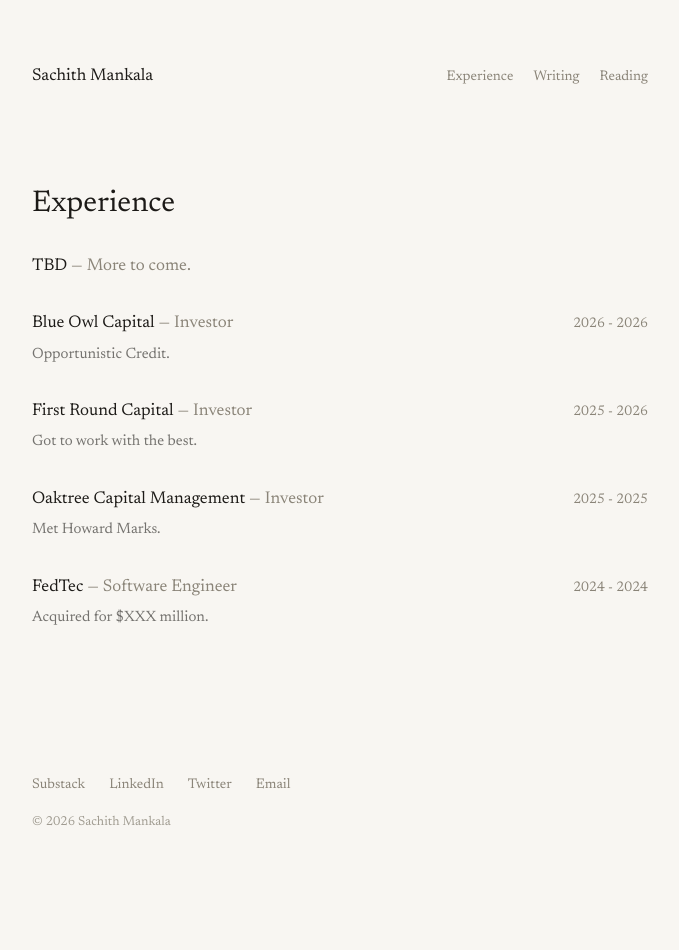
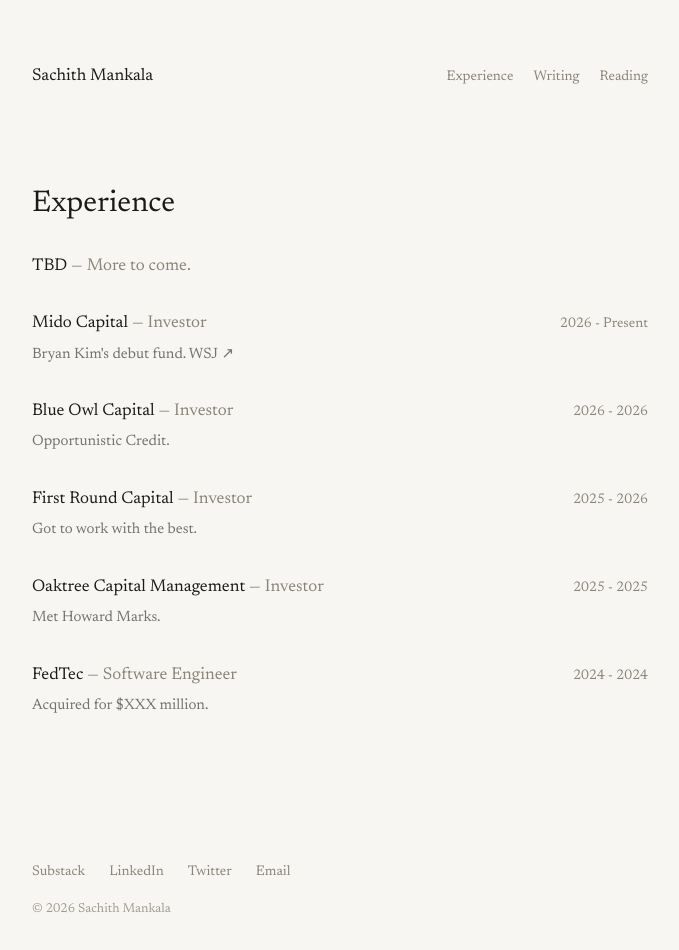
Before and after one commit to sachith-m/website, a Next.js app: page /experience in a window 1280 px wide. Shown: the top 950 px of the page, without its empty margins (300-979 px from the left). Before the commit the page ends 927 px from the top, so only its background shows below. Built offline with nearby package versions, Linux system fonts and the light colour scheme.

Commit message:
Add Mido Capital experience with WSJ link; tweak intro wording
Co-Authored-By: Claude Opus 5.5 <noreply@anthropic.com>

```diff
--- a/components/Experience.tsx
+++ b/components/Experience.tsx
@@ -14,9 +14,22 @@ export default function Experience() {
               </p>
               <p className="shrink-0 text-[14px] text-muted">{item.dates}</p>
             </div>
-            {item.description && (
+            {(item.description || item.link) && (
               <p className="mt-1.5 text-[15px] leading-relaxed text-foreground/60">
                 {item.description}
+                {item.link && (
+                  <>
+                    {item.description && " "}
+                    <a
+                      href={item.link.url}
+                      target="_blank"
+                      rel="noopener noreferrer"
+                      className="underline underline-offset-2 transition-opacity hover:opacity-60"
+                    >
+                      {item.link.label} ↗
+                    </a>
+                  </>
+                )}
               </p>
             )}
           </li>
--- a/data/site.ts
+++ b/data/site.ts
@@ -5,6 +5,7 @@ export type ExperienceItem = {
   role: string;
   dates: string;
   description?: string;
+  link?: { label: string; url: string };
 };
 
 type SiteConfig = {
@@ -51,7 +52,7 @@ export const siteConfig: SiteConfig = {
   intro: [
     "I'm 20 and studied Computer Science and AI at Penn.",
     "I'm extremely curious about how consumers and enterprises behave to rapid advancements in technology.",
-    "I'm passionate about all aspects of investing, pairing extremely talented people to exceptional companies and discovering new and exciting founders and startups.",
+    "I'm passionate about all aspects of investing, pairing incredibly talented people to exceptional companies and discovering new and exciting founders and startups.",
     "Scrappiness. Hunger. Curiosity. Are principles I shape my life around.",
     "If you’re building a company, looking to recruit great talent from top universities, exploring your next startup, or just want intros to interesting people - let's chat!",
   ],
@@ -69,6 +70,16 @@ export const siteConfig: SiteConfig = {
       role: "More to come.",
       dates: "",
       description: "",
+    },
+    {
+      company: "Mido Capital",
+      role: "Investor",
+      dates: "2026 - Present",
+      description: "Bryan Kim's debut fund.",
+      link: {
+        label: "WSJ",
+        url: "https://www.wsj.com/pro/venture-capital/former-andreessen-horowitz-partner-targets-100-million-new-fund-29e24438",
+      },
     },
     {
       company: "Blue Owl Capital",
```
